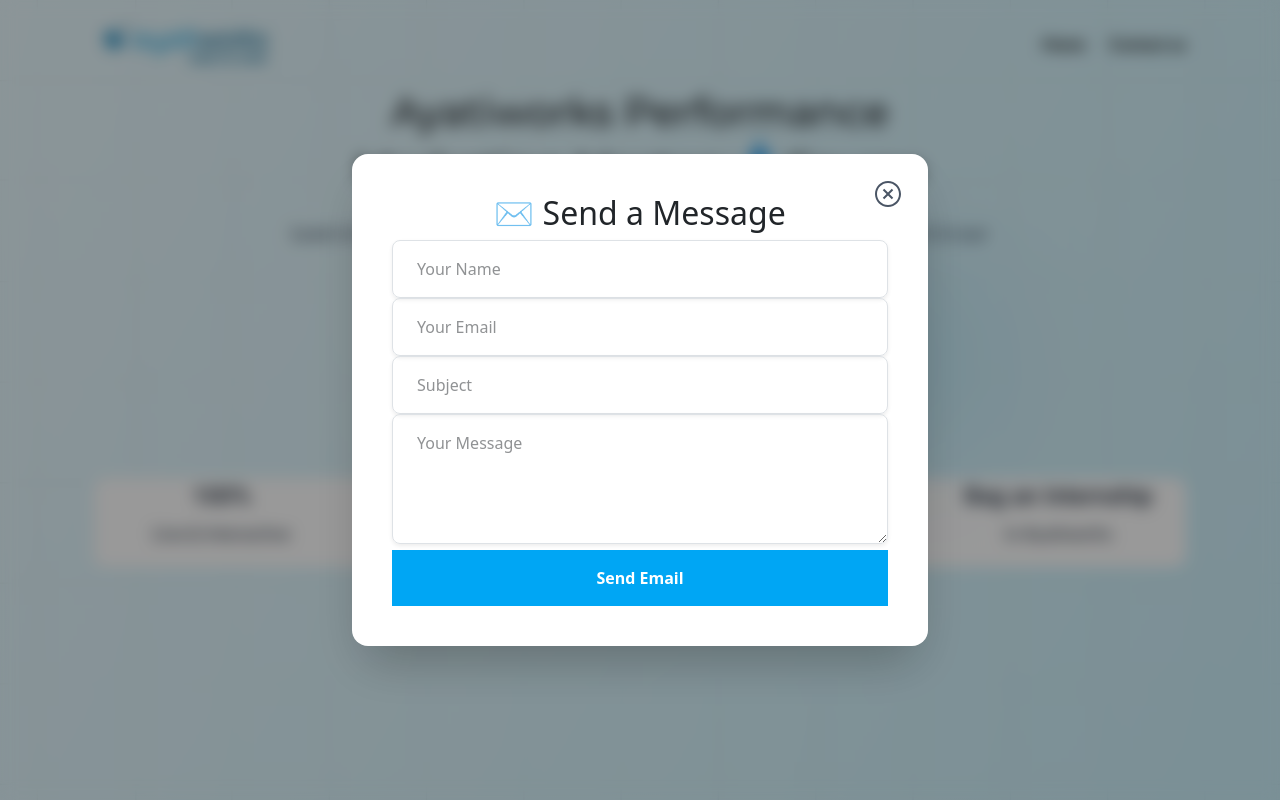
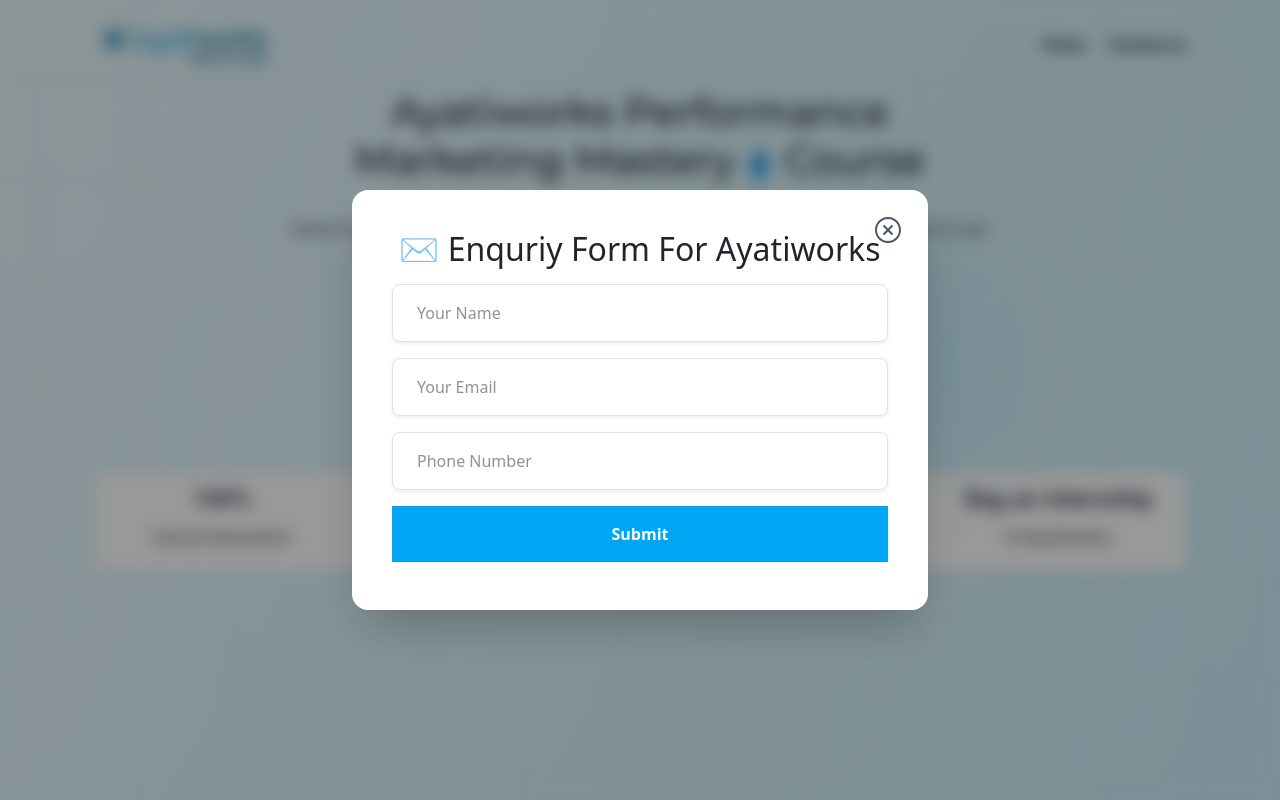
Before and after one commit to rubankumarsankar/Ayati-Course, a React (Vite) app: page / in a window 1280 px wide. Both pictures are taken after a click on the link "Contact us". Shown: the top 800 px of the page. Built offline with nearby package versions, Linux system fonts and the light colour scheme; the HTML template or start-up script is replaced by a standard one.

Commit message:
15-May-2025

```diff
--- a/index.html
+++ b/index.html
@@ -5,7 +5,7 @@
     <link rel="icon" type="image/svg+xml" href="/loader_iocn.svg" />
     <meta name="viewport" content="width=device-width, initial-scale=1.0" />
 
-    <title>Digital Ad Mastery Bootcamp</title>
+    <title>Vite + React</title>
   </head>
   <body>
     <div id="root"></div>
--- a/src/Pages/CourseSchedule.jsx
+++ b/src/Pages/CourseSchedule.jsx
@@ -98,12 +98,12 @@
                 )}
                 {/* Timeline dot */}
                 <div className="absolute left-67.5 top-1">
-                  <div className={`w-4 h-4 rounded-full border-3  ${i === activeWeek ? week.color : week.color}`}></div>
+                  <div className={`w-5 h-5 rounded-full ${i === activeWeek ? week.color : week.color}`}></div>
                 </div>
               </div>
             ))}
             {/* Vertical timeline line */}
-            <div className="absolute left-75 top-1 bottom-1 w-px h-100 bg-gray-300"></div>
+            {/* <div className="absolute overflow-hidden left-75.5 top-0 bottom-1.5 w-px h-100 bg-gray-300"></div> */}
           </div>
         </div>
 
--- a/src/Pages/EmailModal.jsx
+++ b/src/Pages/EmailModal.jsx
@@ -8,8 +8,8 @@
   const [formData, setFormData] = useState({
     name: "",
     email: "",
-    subject: "",
-    message: "",
+    phone: "",
+    // message: "",
   });
 
   const handleChange = (e) => {
@@ -57,18 +57,19 @@
 
         {/* Modal Header */}
         <h2 className="text-2xl font-bold text-center text-sky-600 mb-6">
-          ✉️ Send a Message
+          ✉️ Enquriy Form For Ayatiworks
         </h2>
 
         {/* Modal Form */}
-        <form onSubmit={handleSubmit} className="space-y-5">
+        <form onSubmit={handleSubmit} className="space-y-5 py-2">
           <input
             type="text"
             name="name"
             placeholder="Your Name"
             value={formData.name}
             onChange={handleChange}
-            className="w-full px-4 py-3 border border-gray-300 rounded-lg shadow-sm focus:outline-none focus:ring-2 focus:ring-sky-400"
+            autoComplete="off"
+            className="w-full px-4 py-3  border border-gray-300 rounded-lg shadow-sm focus:outline-none focus:ring-2 focus:ring-sky-400"
             required
           />
           <input
@@ -77,19 +78,21 @@
             placeholder="Your Email"
             value={formData.email}
             onChange={handleChange}
-            className="w-full px-4 py-3 border border-gray-300 rounded-lg shadow-sm focus:outline-none focus:ring-2 focus:ring-sky-400"
+            autoComplete="off"
+            className="w-full px-4 py-3 mt-3 border border-gray-300 rounded-lg shadow-sm focus:outline-none focus:ring-2 focus:ring-sky-400"
             required
           />
           <input
             type="text"
-            name="subject"
-            placeholder="Subject"
-            value={formData.subject}
+            name="phone"
+            placeholder="Phone Number"
+            value={formData.phone}
             onChange={handleChange}
-            className="w-full px-4 py-3 border border-gray-300 rounded-lg shadow-sm focus:outline-none focus:ring-2 focus:ring-sky-400"
+            autoComplete="off"
+            className="w-full px-4 py-3 mt-3 border border-gray-300 rounded-lg shadow-sm focus:outline-none focus:ring-2 focus:ring-sky-400"
             required
           />
-          <textarea
+          {/* <textarea
             name="message"
             rows="4"
             placeholder="Your Message"
@@ -97,13 +100,13 @@
             onChange={handleChange}
             className="w-full px-4 py-3 border border-gray-300 rounded-lg shadow-sm resize-none focus:outline-none focus:ring-2 focus:ring-sky-400"
             required
-          ></textarea>
+          ></textarea> */}
 
           <button
             type="submit"
-            className="w-full bg-sky-500 hover:bg-sky-600 text-white font-semibold py-3 rounded-lg transition"
+            className="w-100 bg-sky-500 mt-3 hover:bg-sky-600 text-white font-semibold py-3 rounded-lg transition"
           >
-            Send Email
+            Submit
           </button>
         </form>
       </div>
--- a/src/Pages/home.jsx
+++ b/src/Pages/home.jsx
@@ -24,51 +24,27 @@
   }, []);
 
   return (
-    <section className="bg-gradient-to-r from-blue-50 to-white min-h-screen hero-section hero-section::before">
+    <>
+    <section className="bg-gradient-to-r font-blue-50 to-white min-h-screen hero-section  mx-auto hero-section::before">
       {/* Header */}
       <header className="container mx-auto px-4 sm:px-6 lg:px-8 py-4 flex justify-between items-center">
-        <a href="/">
-        <div className="flex items-center gap-3">
-          <img
-            src="/ayatiworks_logo.svg"
-            alt="Ayatiworks Logo"
-            className="h-10"
-          />
-        </div>
+        <a href="/" className="flex items-center gap-3">
+          <img src="/ayatiworks_logo.svg" alt="Ayatiworks Logo" className="h-10" />
         </a>
+
         <nav className="hidden md:flex space-x-6 text-gray-700 font-medium">
-          <a href="/" className="hover:text-sky font-secondary nav-button">
-            Home
-          </a>
-          <a href="#" className="hover:text-sky font-secondary nav-button" onClick={() => setModalOpen(true)} >
+          <a href="/" className="hover:text-sky font-secondary nav-button">Home</a>
+          <a href="#" onClick={() => setModalOpen(true)} className="hover:text-sky font-secondary nav-button">
             Contact us
           </a>
         </nav>
 
-        <button
-          onClick={() => setIsOpen(!isOpen)}
-          className="md:hidden text-gray-700 focus:outline-none"
-        >
-          <svg
-            className="w-6 h-6"
-            fill="none"
-            stroke="currentColor"
-            viewBox="0 0 24 24"
-          >
+        <button onClick={() => setIsOpen(!isOpen)} className="md:hidden text-gray-700 focus:outline-none">
+          <svg className="w-6 h-6" fill="none" stroke="currentColor" viewBox="0 0 24 24">
             {isOpen ? (
-              <path
-                strokeLinecap="round"
-                strokeLinejoin="round"
-                strokeWidth={2}
-                d="M6 18L18 6M6 6l12 12"
-              />
+              <path strokeLinecap="round" strokeLinejoin="round" strokeWidth={2} d="M6 18L18 6M6 6l12 12" />
             ) : (
-              <path
-                strokeLinecap="round"
-                strokeLinejoin="round"
-                strokeWidth={2}
-                d="M4 6h16M4 12h16M4 18h16"
-              />
+              <path strokeLinecap="round" strokeLinejoin="round" strokeWidth={2} d="M4 6h16M4 12h16M4 18h16" />
             )}
           </svg>
         </button>
@@ -77,16 +53,8 @@
       {/* Mobile Nav */}
       {isOpen && (
         <div className="md:hidden px-4 pb-4 space-y-2 text-gray-700 font-medium">
-          <a
-            href="#"
-            className="block hover:text-sky font-secondary nav-button"
-          >
-            Home
-          </a>
-          <a
-            href="#"
-            className="block hover:text-sky font-secondary nav-button"
-          >
+          <a href="/" className="block hover:text-sky font-secondary nav-button">Home</a>
+          <a href="#" onClick={() => setModalOpen(true)} className="block hover:text-sky font-secondary nav-button">
             Contact us
           </a>
         </div>
@@ -94,16 +62,16 @@
 
       {/* Main Hero */}
       <main className="text-center container mx-auto px-4 sm:px-6 lg:px-8">
-        <h1 className="text-3xl sm:text-4xl md:text-5xl lg:text-6xl font-bold font-primary leading-tight mb-4">
+        <h1 className="text-3xl sm:text-4xl md:text-5xl lg:text-6xl xl:text-7xl font-bold font-primary leading-tight mb-4">
           Ayatiworks Performance <br />
           Marketing Mastery{" "}
-          <span className="inline-block">
-            <img src="/Vector.svg" alt="" className="h-12" />
+          <span className="inline-block align-middle">
+            <img src="/Vector.svg" alt="" className="inline h-6 sm:h-8 md:h-12" />
           </span>{" "}
           Course
         </h1>
 
-        <p className="text-gray-700 mt-3 mb-3 text-sm sm:text-base font-secondary md:text-lg lg:text-xl">
+        <p className="text-xs sm:text-sm md:text-base lg:text-lg xl:text-xl text-gray-700 mt-3 mb-3 font-secondary">
           Learn in-demand skills, earn industry certifications, and get career
           support in our <br className="hidden md:block" />
           Online Program. Conducted by Industry Experts you can Trust.
@@ -112,13 +80,10 @@
         <h5 className="mb-2 font-medium text-sm sm:text-base md:text-lg font-secondary">
           30 days Live PMM Course
         </h5>
+
         {/* Typewriter */}
         <div className="mt-4 mb-6">
-          <span
-            className={`text-lg sm:text-xl md:text-3xl font-secondary lg:text-4xl font-bold ${
-              fade ? "opacity-100" : "opacity-0"
-            } transition-opacity duration-500`}
-          >
+          <span className={`text-lg sm:text-xl md:text-3xl lg:text-4xl font-secondary font-bold transition-opacity duration-500 ${fade ? "opacity-100" : "opacity-0"}`}>
             {texts[currentTextIndex]}
           </span>
         </div>
@@ -127,14 +92,15 @@
         <div className="flex flex-col md:flex-row justify-center gap-4 mt-4">
           <button
             type="button"
-            className="text-white font-tertiary bg-sky-500 hover:bg-sky-600 focus:ring-4 focus:ring-sky-300 font-bold rounded-lg text-sm sm:text-base md:text-lg px-6 py-2"
-          onClick={() => setModalOpen(true)} >
+            onClick={() => setModalOpen(true)}
+            className="text-white font-tertiary bg-sky-500 hover:bg-sky-600 focus:ring-4 focus:ring-sky-300 font-bold rounded-lg text-sm sm:text-base md:text-lg px-4 sm:px-6 md:px-8 py-2"
+          >
             Get Started
           </button>
           <EmailModal isOpen={modalOpen} onClose={() => setModalOpen(false)} />
           <button
             type="button"
-            className="text-sky-600 font-tertiary hover:text-white border-2 border-white hover:bg-sky-500 focus:ring-4 focus:outline-none font-bold rounded-lg text-sm sm:text-base md:text-lg px-6 py-2"
+            className="text-sky-600 font-tertiary hover:text-white border-2 border-white hover:bg-sky-500 focus:ring-4 focus:outline-none font-bold rounded-lg text-sm sm:text-base md:text-lg px-4 sm:px-6 md:px-8 py-2"
           >
             Join the Course
           </button>
@@ -142,30 +108,34 @@
       </main>
 
 
+
       {/* Feature Highlights */}
       <div className="container mx-auto px-4 sm:px-6 lg:px-8 py-8 font-secondary">
-        <div className="bg-white font-primary rounded-xl grid grid-cols-2 sm:grid-cols-2 md:grid-cols-4 gap-4 text-center text-gray-800 text-sm sm:text-base md:text-lg">
+        <div className="bg-white font-primary rounded-xl grid grid-cols-2 sm:grid-cols-2 md:grid-cols-4 gap-4 text-center text-gray-800 text-xs sm:text-sm md:text-base lg:text-lg">
           <div className="p-1 rounded">
-            <h4 className="text-xl font-bold font-tertiary">100%</h4>
+            <h4 className="text-xl font-bold font-tertiary mt-2">100%</h4>
             <p className="font-secondary">Live & Interactive</p>
           </div>
           <div className="p-1 rounded">
-            <h4 className="text-xl font-bold font-tertiary">Hands-</h4>
+            <h4 className="text-xl font-bold font-tertiary mt-2">Hands-</h4>
             <p className="font-secondary">On Learning</p>
           </div>
-          <div className="p-1  rounded">
-            <h4 className="text-xl font-bold font-tertiary">Certification</h4>
+          <div className="p-1 rounded">
+            <h4 className="text-xl font-bold font-tertiary mt-2">Certification</h4>
             <p className="font-secondary">Guaranteed</p>
           </div>
           <div className="p-1 rounded">
-            <h4 className="text-xl font-bold font-tertiary">
-              Bag an Internship
-            </h4>
+            <h4 className="text-xl font-bold font-tertiary mt-2">Bag an Internship</h4>
             <p className="font-secondary">in Ayatiworks</p>
           </div>
         </div>
       </div>
     </section>
+
+    </>
+
+
+
   );
 };
 
```
